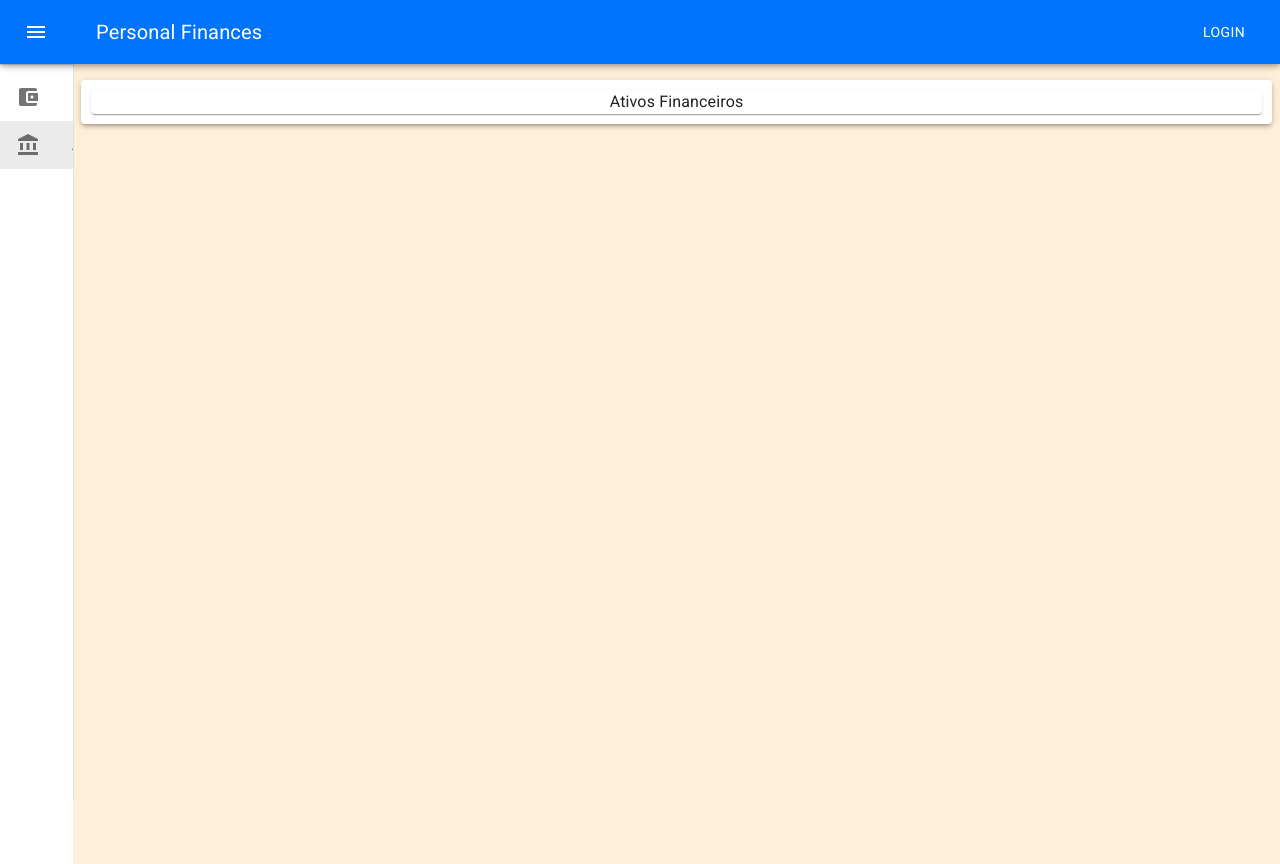
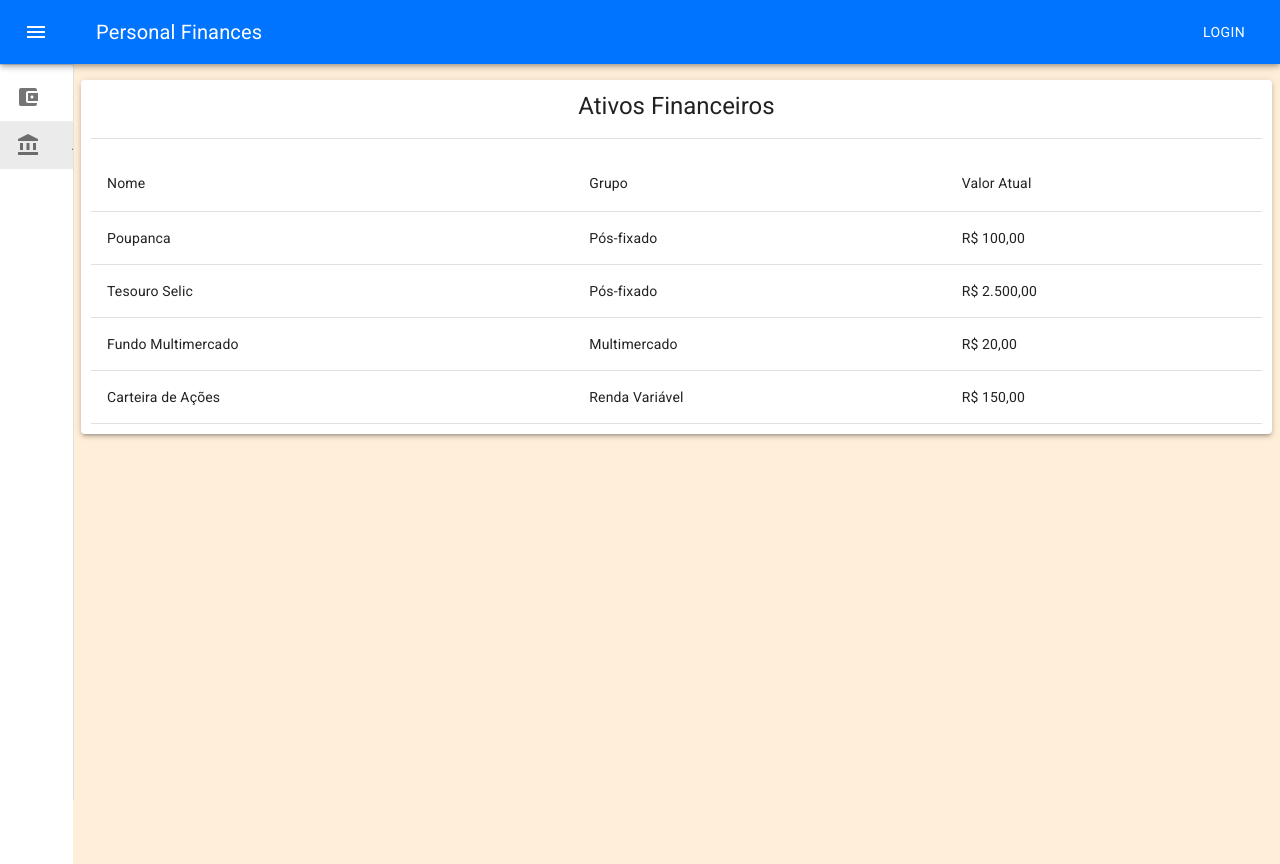
Before and after one commit to taciogt/personal-finances, a React (Create React App) app in the folder frontend/personal-finance/: page / in a window 1280 px wide. Built offline with nearby package versions, Linux system fonts and the light colour scheme.

Commit message:
#24 creates assets list table

```diff
--- a/frontend/personal-finance/src/components/Surfaces.tsx
+++ b/frontend/personal-finance/src/components/Surfaces.tsx
@@ -1,9 +1,6 @@
 import {styled} from '@material-ui/core/styles'
-import {Card, Paper} from '@material-ui/core'
+import {Paper} from '@material-ui/core'
 
-export const StyledPageCard = styled(Paper)({
+export const PageContainer = styled(Paper)({
   padding: 10,
-  // maxWidth: '90%',
-  // alignContent: 'center',
-  // margin: ' 0 5% 0 5%'
 })
--- a/frontend/personal-finance/src/pages/AssetsList.tsx
+++ b/frontend/personal-finance/src/pages/AssetsList.tsx
@@ -1,13 +1,89 @@
-import React, {FC, ReactElement} from 'react'
-import {Card, Typography} from '@material-ui/core'
-import {StyledPageCard} from '../components/Surfaces'
+import React, {FC} from 'react'
+import {
+  Box,
+  Divider,
+  Table,
+  TableBody,
+  TableCell,
+  TableContainer,
+  TableHead,
+  TableRow,
+  Typography
+} from '@material-ui/core'
+import {PageContainer} from '../components/Surfaces'
+import {makeStyles, styled} from '@material-ui/core/styles'
+import {centsToBRL} from '../domain/Budget'
+
+const useStyles = makeStyles({
+  table: {
+    minWidth: 650,
+  },
+})
+
+class AssetGroup {
+  constructor(
+    public name: string
+  ) {
+  }
+}
+
+class Asset {
+  constructor(
+    public name: string,
+    public currentValue: number,
+    public group: AssetGroup
+  ) {
+  }
+}
+
+const assetGroups = [
+  new AssetGroup('Pós-fixado'),
+  new AssetGroup('Pré-fixado'),
+  new AssetGroup('Inflação'),
+  new AssetGroup('Multimercado'),
+  new AssetGroup('Renda Variável'),
+  new AssetGroup('internacional'),
+
+]
+
+const assets = [
+  new Asset('Poupanca', 10000, assetGroups[0]),
+  new Asset('Tesouro Selic', 250000, assetGroups[0]),
+  new Asset('Fundo Multimercado', 2000, assetGroups[3]),
+  new Asset('Carteira de Ações', 15000, assetGroups[4]),
+]
+
+const StyledBox = styled(Box)(({theme}) => ({
+  padding: theme.spacing(2, 0),
+}))
 
 export const AssetsList: FC = () => {
+  const classes = useStyles()
+
   return (
-    <StyledPageCard elevation={3}>
-      <Card>
-        <Typography>Ativos Financeiros</Typography>
-      </Card>
-    </StyledPageCard>
+    <PageContainer elevation={3}>
+      <Typography variant='h5'>Ativos Financeiros</Typography>
+      <StyledBox><Divider/></StyledBox>
+      <TableContainer>
+        <Table className={classes.table}>
+          <TableHead>
+            <TableRow>
+              <TableCell>Nome</TableCell>
+              <TableCell>Grupo</TableCell>
+              <TableCell>Valor Atual</TableCell>
+            </TableRow>
+          </TableHead>
+          <TableBody>
+            {assets.map(asset =>
+              <TableRow key={asset.name}>
+                <TableCell>{asset.name}</TableCell>
+                <TableCell>{asset.group.name}</TableCell>
+                <TableCell>{centsToBRL(asset.currentValue)}</TableCell>
+              </TableRow>
+            )}
+          </TableBody>
+        </Table>
+      </TableContainer>
+    </PageContainer>
   )
 }
```
